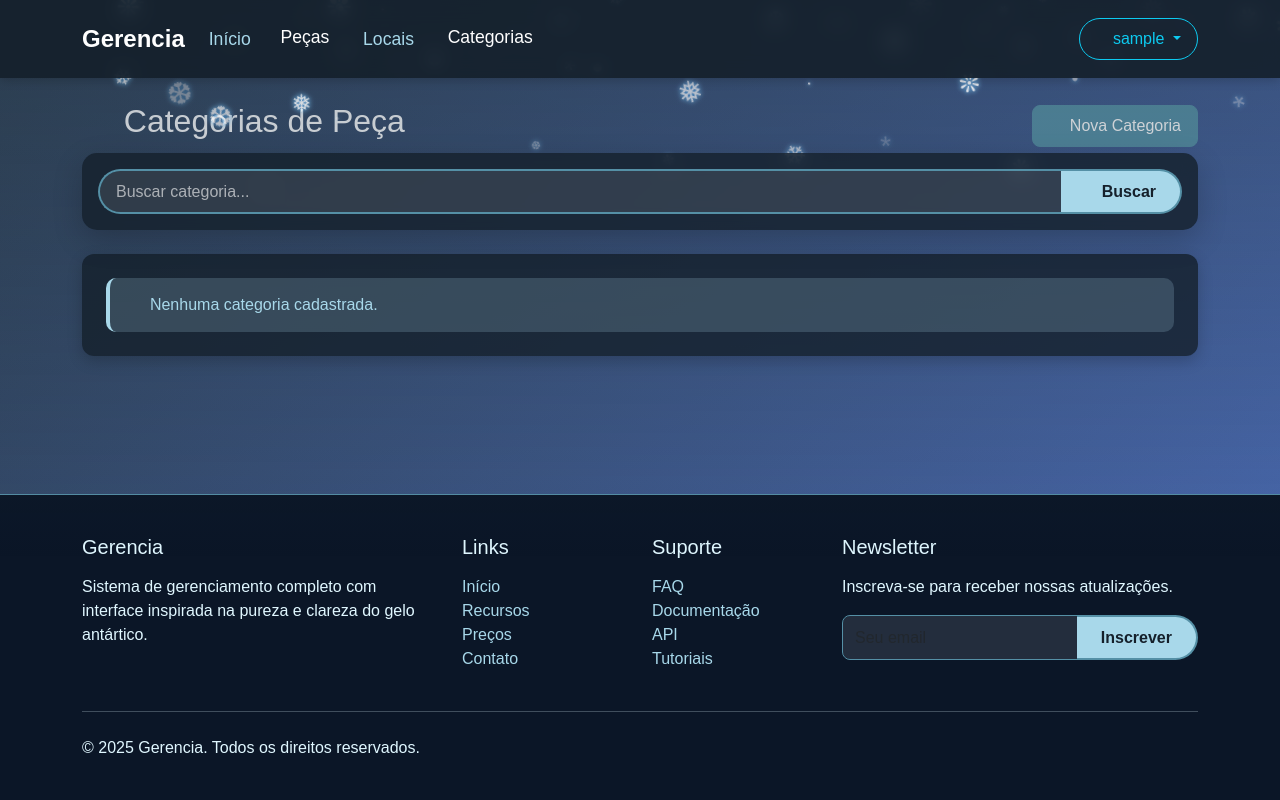
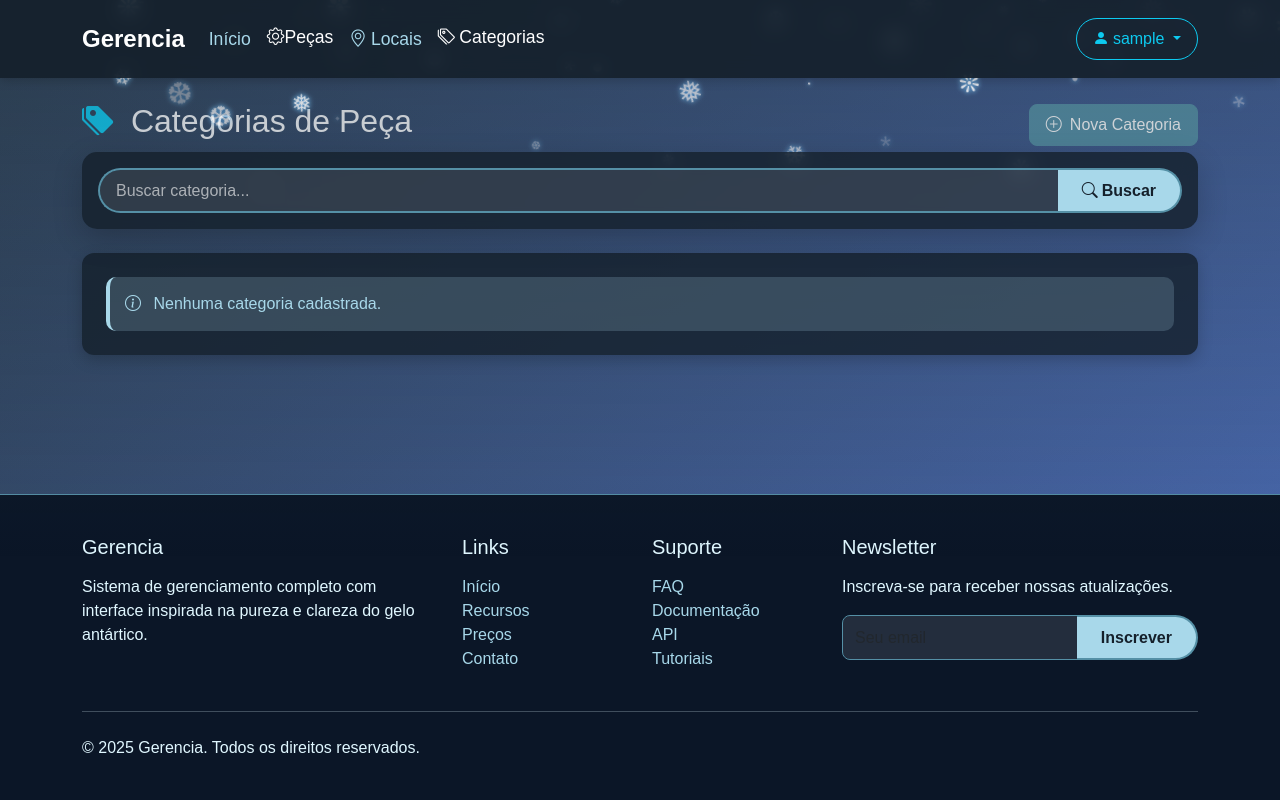
Before and after one commit to RodResq/freezer-service, a Django app: page /categorias-pecas/ in a window 1280 px wide. Run offline with Django 5.2, Linux system fonts and the light colour scheme; the visitor is signed in with stand-in values (Sample User, id 1); data that the repository does not hold is empty; some libraries are stand-ins or nearby versions; some web fonts are replaced.

Commit message:
refactor: adciona cdn de iconces bootstrap

```diff
--- a/templates/base.html
+++ b/templates/base.html
@@ -6,7 +6,7 @@
     <meta name="viewport" content="width=device-width, initial-scale=1.0">
     <title>Sistema Antártida</title>
     <link rel="stylesheet" href="{% static 'styles/bootstrap.min.css' %}">
-    <link rel="stylesheet" href="{% static 'styles/bootstrap-icons.css' %}">
+    <link rel="stylesheet" href="https://cdn.jsdelivr.net/npm/bootstrap-icons@1.11.1/font/bootstrap-icons.css">
     <link rel="stylesheet" href="{% static 'styles/all.min.css' %}">
     <link rel="stylesheet" href="{% static 'styles/index.css' %}">
 </head>
```
